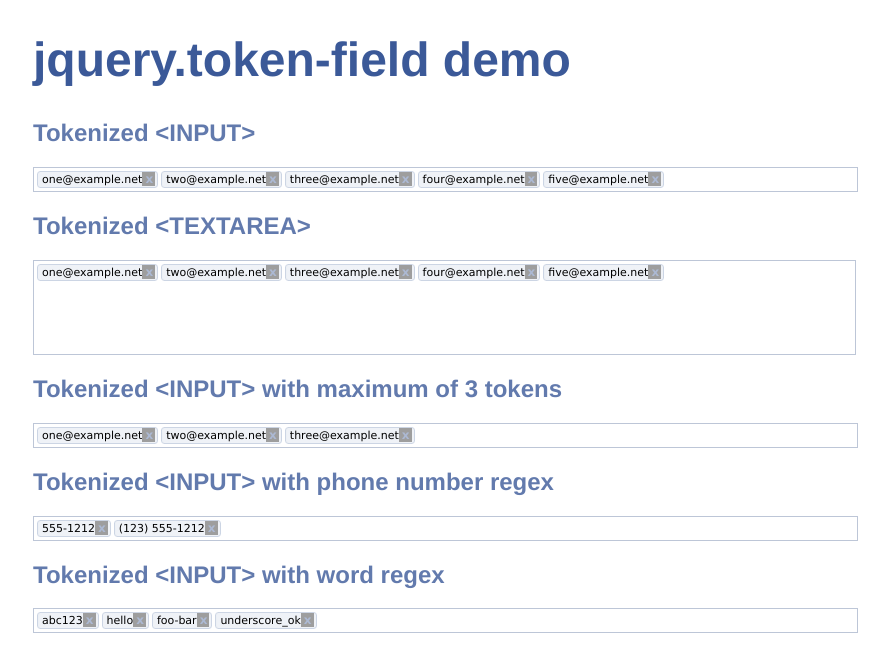
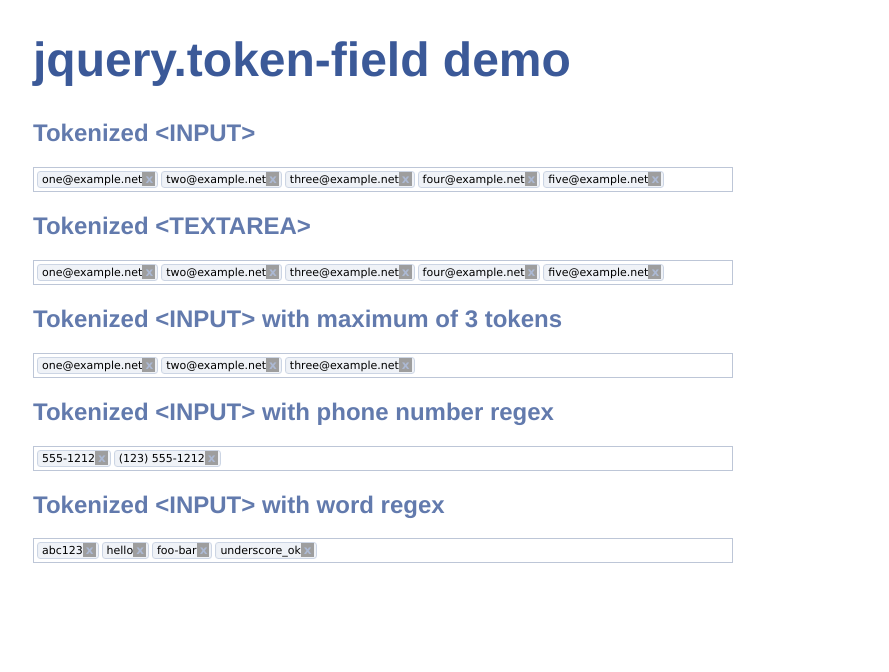
Before and after one commit to sbfaulkner/jquery.token-field, a Jekyll site: the page built from demo.html, in a window 1280 px wide. Shown: the top 672 px of the page, without its empty margins (257-1146 px from the left). Built offline with Jekyll 4.4.1, drawn with Linux system fonts in a browser that asks for light colours; nearby versions of some CDN libraries; Markdown is read by kramdown in place of the engine named in the settings; grey boxes are pictures that could not be loaded.

Commit message:
fix size calc and border style

```diff
--- a/_layouts/demo.html
+++ b/_layouts/demo.html
@@ -8,7 +8,6 @@
     <script src="http://ajax.googleapis.com/ajax/libs/jquery/1.4.2/jquery.min.js" type="text/javascript"></script>
     <script src="javascripts/jquery.token-field.js" type="text/javascript"></script>
     <link rel="stylesheet" href="stylesheets/master.css" type="text/css" media="screen" charset="utf-8">
-    <link rel="stylesheet" href="stylesheets/syntax.css" type="text/css" media="screen" charset="utf-8">
     <link rel="stylesheet" href="stylesheets/token-field.css" type="text/css" media="screen">
   </head>
 
--- a/stylesheets/token-field.css
+++ b/stylesheets/token-field.css
@@ -13,6 +13,5 @@
 .token-field .token span.token-x { background-image: url(asdfasdf); padding: 0 2px 0 3px; color: #acb9d3; display: inline; cursor: pointer; font-size: 12px; line-height: 11px; font-weight: bold; }
 .token-field .token:hover span.token-x { background-image: url(asdfasdf); }
 .token-field .token-input { float: left; margin-top: 3px; }
-.token-field .token-input input { font: 11px "Lucida Grande", "Trebuchet MS", Verdana, sans-serif; border: none; outline: 0 none; width: 100%; }
-.token-input-sizer { display: inline; left: -10000px; position: absolute; top: -10000px; }
+.token-field .token-input input { font: 11px "Lucida Grande", "Trebuchet MS", Verdana, sans-serif; border: 0 none; outline: 0 none; width: 100%; }
 .token-field .token-input-sizer { font: 11px "Lucida Grande", "Trebuchet MS", Verdana, sans-serif; left: 0; position: relative; top: 0; display: block; overflow: hidden; height: 0; line-height: 0; }
```
Also changed, not shown: javascripts/jquery.token-field.js.
